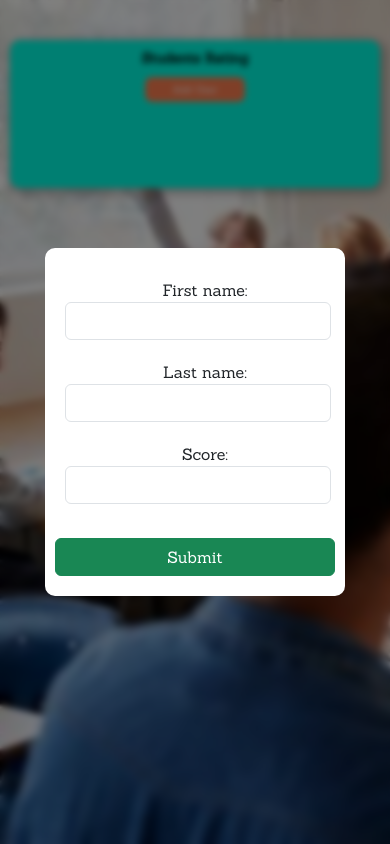
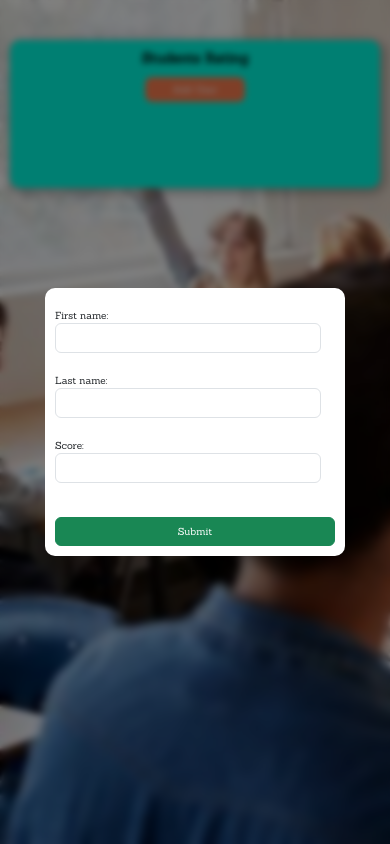
Before and after one commit to asliddinrashidovich/najot-talim-project-rating, a plain HTML site: page index.html in a window 390 px wide. Both pictures are taken after a click on the button "Add User". Drawn offline with nearby package versions, Linux system fonts and the light colour scheme.

Commit message:
the form is responsive

```diff
--- a/style.css
+++ b/style.css
@@ -74,7 +74,7 @@ form {
   background: #fff;
   padding: 20px 10px;
   border-radius: 10px;
-  /* align-items: center; */
+  text-align: start;
   flex-direction: column;
   z-index: 10;
 }
@@ -309,6 +309,25 @@ tr {
   .edit_item {
     min-width: 30px;
   }
+  form {
+    margin: 10px;
+    text-align: start;
+    padding: 10px;
+  }
+  label {
+    font-size: 10px;
+    margin: 10px 0 !important;
+  }
+  input {
+    height: 30px;
+    font-size: 10px !important;
+  }
+  form button {
+    font-size: 10px !important;
+  }
+  .edit_form h3 {
+    font-size: 20px;
+  }
 }
 
 @media (max-width: 1000px) {
```
